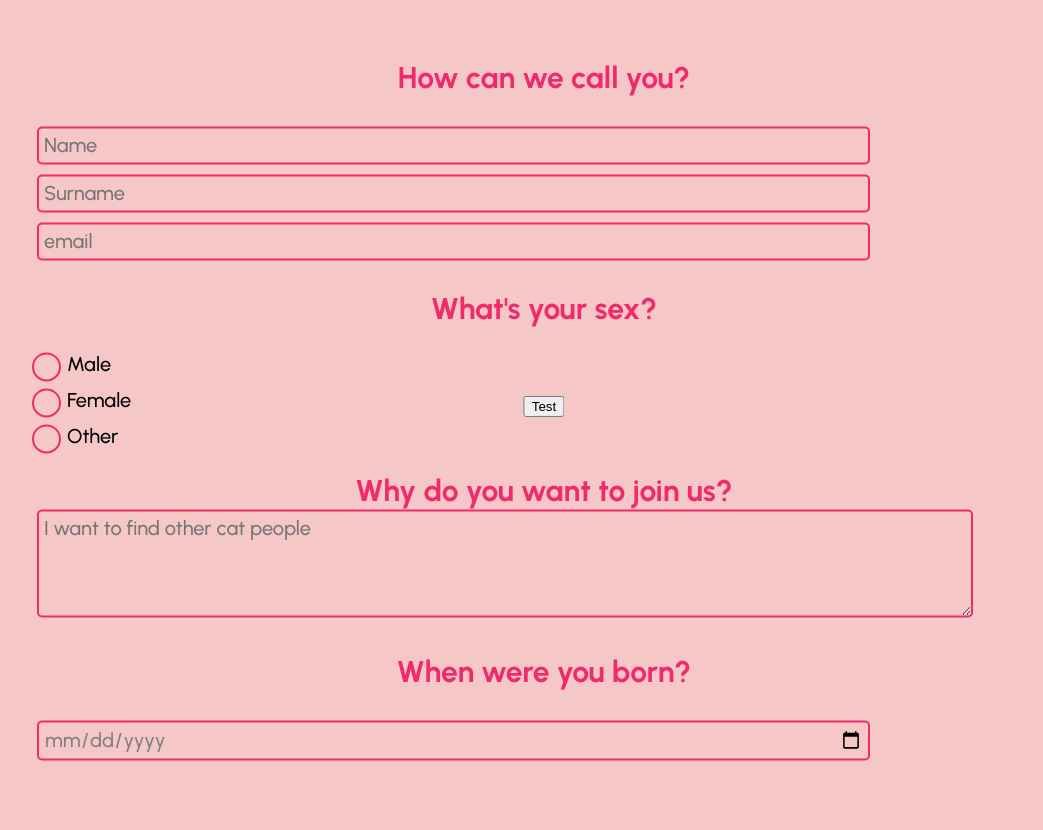
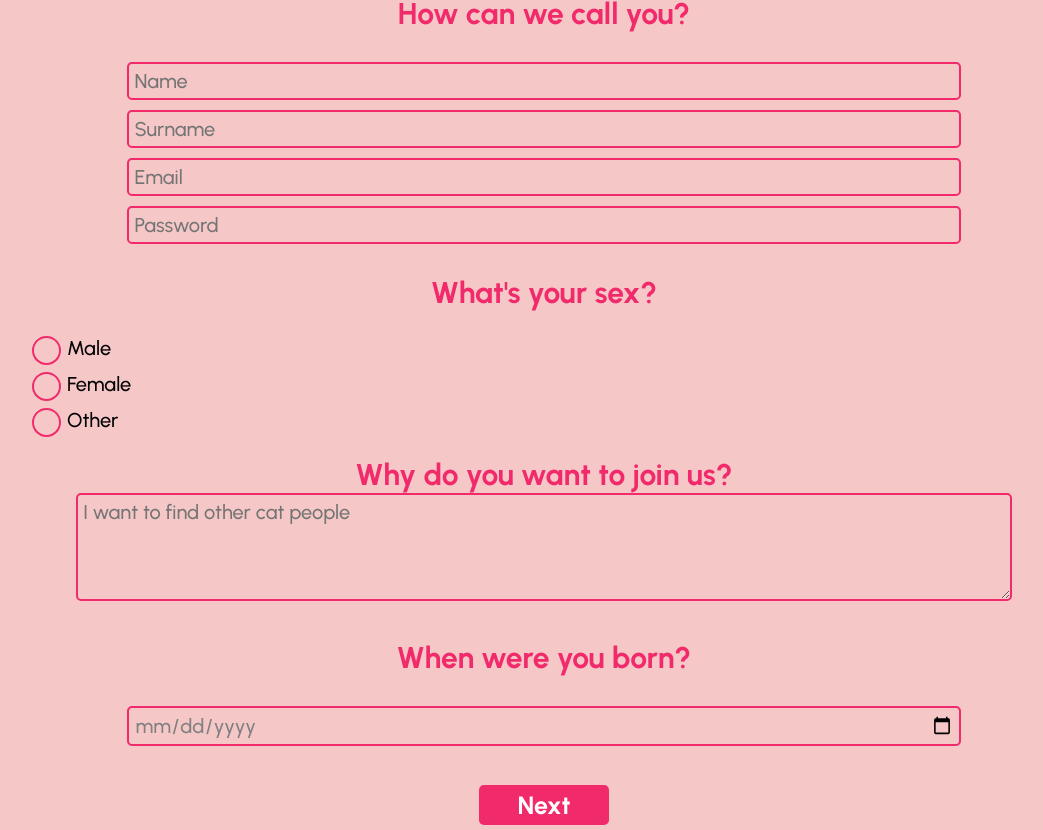
Before and after one commit to mirinas/kissa, a React (Create React App) app in the folder frontend/: page /acc/register in a window 1280 px wide. Shown: the whole page, without its empty margins (96-1139 px from the left). Before the commit the page ends 800 px from the top, so only its background shows below. Built offline with nearby package versions, Linux system fonts and the light colour scheme.

Commit message:
Frontend registration form works, no error handling

```diff
--- a/frontend/src/pages/RegisterPage.js
+++ b/frontend/src/pages/RegisterPage.js
@@ -5,45 +5,46 @@ import '../styles/LoginRegister.css';
 const cookie = new Cookies();
 
 export default function RegisterPage() {
+
     const [state, setState] = useState(2);
+
     const [previewImage, setPreviewImage] = useState(null);
     const [uploadedImage, setUploadedImage] = useState(null);
 
-    const register = () => {
-        const userData = {
-            "email": "test@example.com",
-            "dob": "30/05/2003",
-            "password": "newpassword",
-            "gender": "male",
-            "name": "test",
-            "surname": "Nicolisin",
-            "bio": "I want to find love",
-            "location": "51.50722, -0.12750",
-            "profile_pic_url": "",
-            "cat": {
-                "name": "Fluffy",
-                "age": 10,
-                "breed": "N/A",
-                "sex": false,
-                "bio": "He loves to hunt",
-                "image_ids": []
-            },
-            "id": "",
-            "hashed_password": "",
-            "matches": [],
-            "matches_allowed": 3,
-            "selections": [],
-            "potentials": [],
-            "search_radius": 999
-        };
+    const [email, setEmail] = useState('');
+    const [password, setPassword] = useState('');
+    const [name, setName] = useState('');
+    const [surname, setSurname] = useState('');
+    const [dob, setDob] = useState('');
+    const [bio, setBio] = useState('');
+    const [gender, setGender] = useState('');
 
+    const handleRegister = async (event) => {
+        event.preventDefault();
         fetch("http://localhost:8000/profiles/register", {
             method: 'POST',
             headers: {
-                'accept': 'application/json',
                 'Content-Type': 'application/json',
             },
-            body: JSON.stringify(userData)
+            body: JSON.stringify({
+                'email': email,
+                'password': password,
+                'name': name,
+                'surname': surname,
+                'dob': dob,
+                'bio': bio,
+                'gender': gender,
+                'location': '',
+                'profile_pic_url': '',
+                'cat': {
+                    'name': '',
+                    'age': 0,
+                    'breed': '',
+                    'sex': false,
+                    'bio': '',
+                    'image_ids': []
+                },
+            }),
         })
         .then(async (response) => {
             const data = await response.json();
@@ -53,7 +54,9 @@ export default function RegisterPage() {
                 // TODO: Set other options like expiration and whatnot
             });
 
-            console.log("Registration data sent to server");
+            console.log("Server returned: ");
+            console.log(data);
+            console.log("\n");
             setState(3);
         })
         .catch((err) => {
@@ -90,15 +93,37 @@ export default function RegisterPage() {
         fileReader.readAsDataURL(file);
     }
 
-    // User must rgister first before performing any other actions such as image uploads as the auth token is needed
+    // User must register first before performing any other actions such as image uploads as the auth token is needed
     const renderContent = () => {
         switch (state) {
             case 1:
                 return <StateOne />;
             case 2:
-                return <StateTwo
-                            register={register}
-                        />;
+                return (
+                    <StateTwo
+                        handleRegister={handleRegister}
+
+                        email={email}
+                        setEmail={setEmail}
+
+                        password={password}
+                        setPassword={setPassword}
+
+                        name={name}
+                        setName={setName}
+
+                        surname={surname}
+                        setSurname={setSurname}
+
+                        dob={dob}
+                        setDob={setDob}
+
+                        bio={bio}
+                        setBio={setBio}
+
+                        gender={gender}
+                        setGender={setGender}
+                    />);
             case 3:
                 return (
                     <StateThree
@@ -130,53 +155,109 @@ function StateOne() {
 }
 
 // Ask user to provide profile data
-function StateTwo({ register }) {
+function StateTwo({ handleRegister,
+                    email,
+                    setEmail,
+                    password,
+                    setPassword,
+                    name,
+                    setName,
+                    surname,
+                    setSurname,
+                    dob,
+                    setDob,
+                    bio,
+                    setBio,
+                    gender,
+                    setGender}) {
     return (
+
+        <form onSubmit={handleRegister}>
+
             <div className="center_div">
 
-            <div>
+                <div className='smalltext'>
                     <h2 className='smalltext'>How can we call you?</h2>
-                <input type="text" placeholder="Name"></input>
-                <input type="text" placeholder="Surname"></input>
-                <input type="text" placeholder="email"></input>
+                    <input type="text" placeholder="Name" value={name} onChange={(e) => setName(e.target.value)} />
+                    <input type="text" placeholder="Surname" value={surname} onChange={(e) => setSurname(e.target.value)} />
+
+                    <input type="email" placeholder="Email" value={email} onChange={(e) => setEmail(e.target.value)} />
+                    <input type="password" placeholder="Password" value={password} onChange={(e) => setPassword(e.target.value)} />
                 </div>
 
                 <div>
                     <h2 className='smalltext'>What's your sex?</h2>
-                <label class="radio">Male
-                    <input type="radio" name="radio"></input>
-                    <span class="checkmark"></span>
+
+                    <label className="radio">
+                        Male
+                        <input
+                            type="radio"
+                            name="gender"
+                            value="Male"
+                            checked={gender === 'Male'}
+                            onChange={(e) => setGender(e.target.value)}
+                        />
+                        <span className="checkmark"></span>
                     </label>
-                <label class="radio">Female
-                    <input type="radio" name="radio"></input>
-                    <span class="checkmark"></span>
+                    <label className="radio">
+                        Female
+                        <input
+                            type="radio"
+                            name="gender"
+                            value="Female"
+                            checked={gender === 'Female'}
+                            onChange={(e) => setGender(e.target.value)}
+                        />
+                        <span className="checkmark"></span>
                     </label>
-                <label class="radio">Other
-                    <input type="radio" name="radio"></input>
-                    <span class="checkmark"></span>
+                    <label className="radio">
+                        Other
+                        <input
+                            type="radio"
+                            name="gender"
+                            value="Other"
+                            checked={gender === 'Other'}
+                            onChange={(e) => setGender(e.target.value)}
+                        />
+                        <span className="checkmark"></span>
                     </label>
                 </div>
 
                 <div>
                     <h2 className='smalltext'>Why do you want to join us?</h2>
-                <textarea placeholder="I want to find other cat people" name="multilineInput" rows="4" cols="50"></textarea>
+
+                    <div className='smalltext'>
+                        <textarea
+                            placeholder="I want to find other cat people"
+                            value={bio}
+                            onChange={(e) => setBio(e.target.value)}
+                            rows="4"
+                            cols="50"
+                        ></textarea>
+                    </div>
+
                 </div>
 
                 <div>
                     <h2 className='smalltext'>When were you born?</h2>
-                <input type="date" placeholder="dd/mm/yy"></input>
+
+                    <div className='smalltext'>
+                        <input type="date" placeholder="dd/mm/yy" value={dob} onChange={(e) => setDob(e.target.value)} />
+                    </div>
                 </div>
 
-            <div className="center_div">
+                <br></br>
                 <div className='smalltext'>
-                    <button onClick={register}>Test</button>
+                    <button className="btn_kissa" onClick={handleRegister}>Next</button>
                 </div>
             </div>
-        </div>
+
+        </form>
+
     )
 }
 
-// Ask user for picture for verification (still needs to be implemented)
+// Ask user for picture for verification (ai authentication still needs to be implemented)
 function StateThree({ previewImage, handleSelectImage, handleUploadImage, uploadedImage }) {
     return (
         <div className="center_div">
@@ -192,7 +273,7 @@ function StateThree({ previewImage, handleSelectImage, handleUploadImage, upload
     );
 }
 
-// ASk the user to fill in cat profile information
+// Ask the user to fill in cat profile information
 function StateFour({ }) {
     return (
         <>
```
Also changed, not shown: 1 other file (tests, documents, lock files or other folders). Lines whose indentation alone changed are shown as unchanged.
